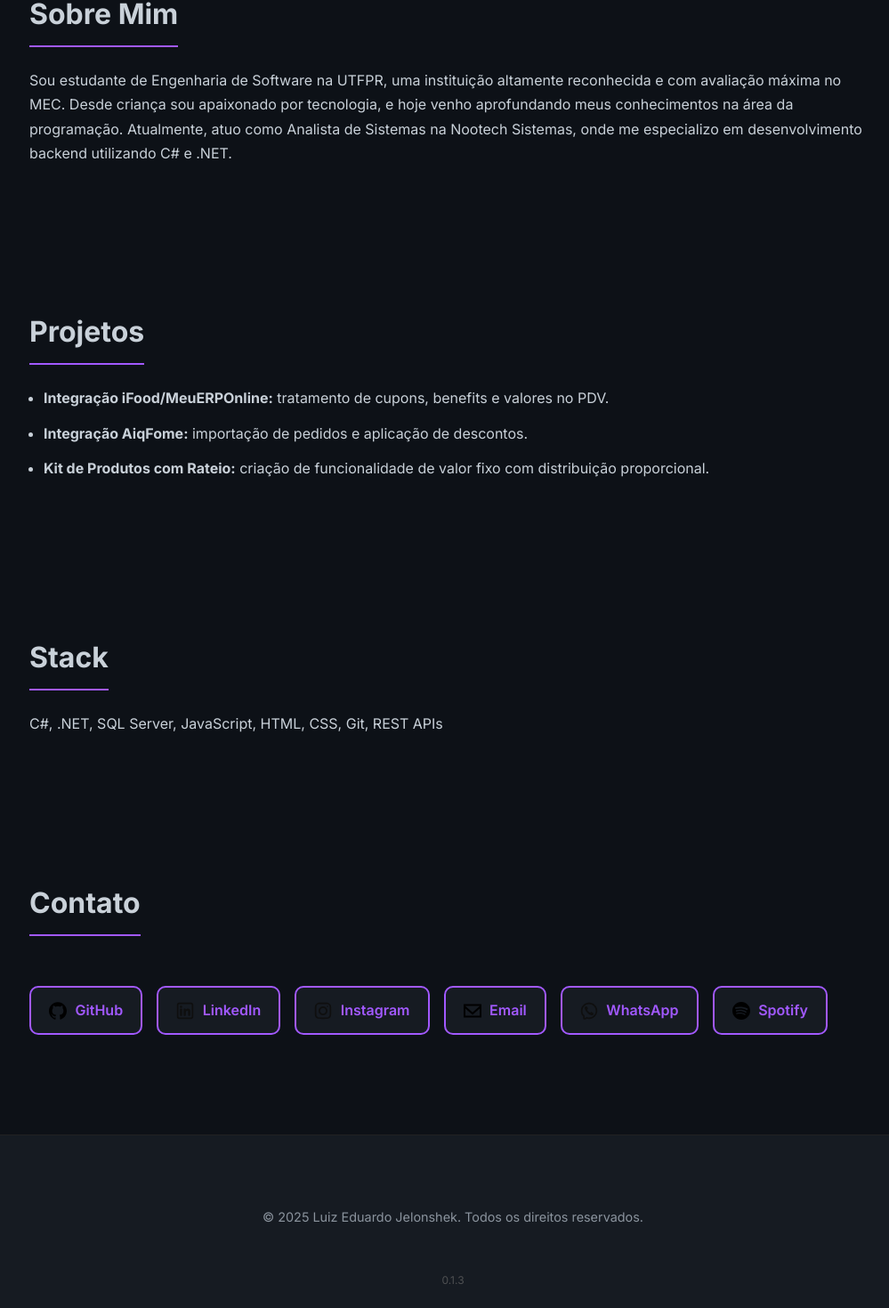
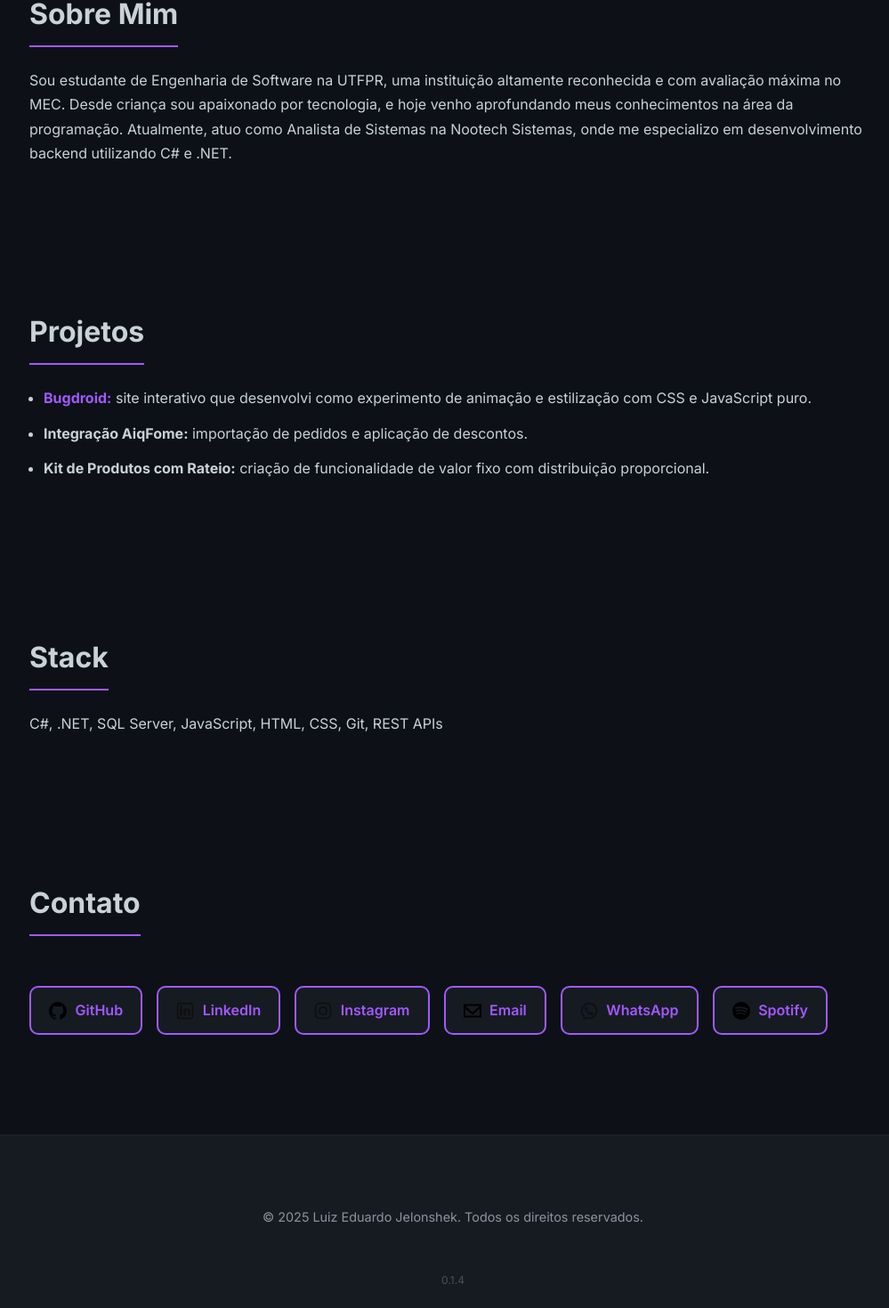
Before and after one commit to SonyBlackk/meu-website, a Next.js app: page / in a window 1280 px wide. Shown: the part 582-2052 px from the top of the page at 89% size, without its empty margins (131-1130 px from the left). Built offline with nearby package versions, Linux system fonts and the light colour scheme.

Commit message:
0.1.4 - Adicionado o link do bugdroid

```diff
--- a/pages/index.js
+++ b/pages/index.js
@@ -48,8 +48,7 @@
             <h2>Projetos</h2>
             <ul>
               <li>
-                <strong>Integração iFood/MeuERPOnline:</strong> tratamento de cupons, benefits e
-                valores no PDV.
+                <strong><a href="https://sonyblackk.github.io/Bugdroid/#" target="_blank">Bugdroid:</a></strong> site interativo que desenvolvi como experimento de animação e estilização com CSS e JavaScript puro.
               </li>
               <li>
                 <strong>Integração AiqFome:</strong> importação de pedidos e aplicação de descontos.
@@ -127,7 +126,7 @@
           <div className="container">
             <p>&copy; 2025 Luiz Eduardo Jelonshek. Todos os direitos reservados.</p>
           </div>
-          <div className="versao-site">0.1.3</div>
+          <div className="versao-site">0.1.4</div>
         </footer>
       </>
   );
```
